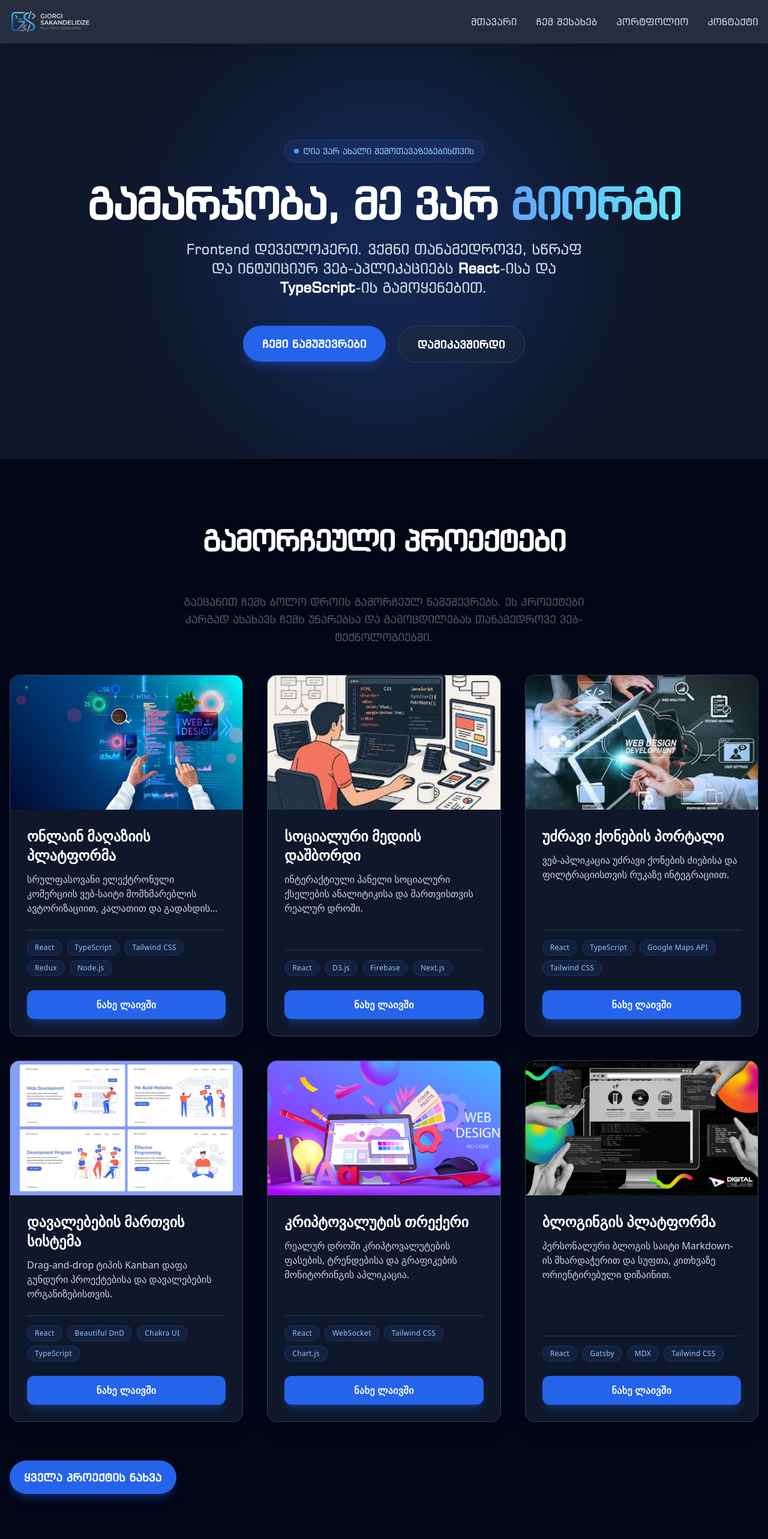
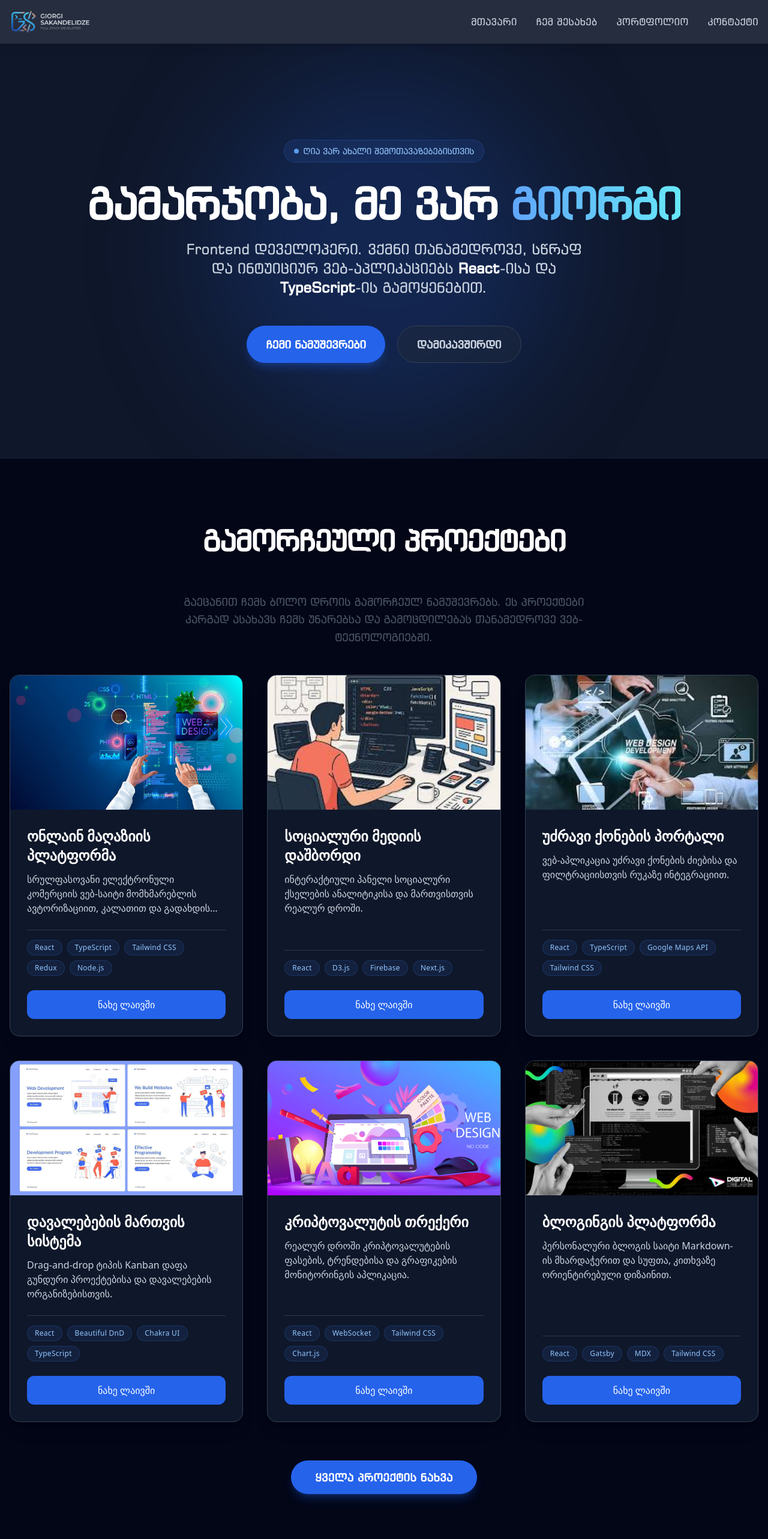
Before and after one commit to sakandelidzegiorgi/giorgi-sakandelidze-portfolio, a React (Vite) app: page / in a window 1280 px wide. Shown: the top 2566 px of the page at 60% size. Built offline with nearby package versions, Linux system fonts and the light colour scheme.

Commit message:
Fix accessibility and SEO issues for Lighthouse 100

```diff
--- a/src/components/Card.tsx
+++ b/src/components/Card.tsx
@@ -46,11 +46,14 @@ const Card = ({ title, image, description, techStack, liveUrl }: CardProps) => {
 
         {liveUrl && (
           <div className="mt-auto">
-            <a href={liveUrl} target="_blank" rel="noopener noreferrer">
-              {/* ღილაკი დავუბრუნეთ სტანდარტულ, მკვეთრ დიზაინს */}
-              <Button variant="primary" className="w-full bg-blue-600 hover:bg-blue-500 text-white font-medium py-3 rounded-xl">
-                ნახე ლაივში
-              </Button>
+            <a
+              href={liveUrl}
+              target="_blank"
+              rel="noopener noreferrer"
+              aria-label={`${title} - პროექტის ნახვა ლაივში`}
+              className="w-full bg-blue-600 hover:bg-blue-500 text-white font-medium py-3 rounded-xl flex items-center justify-center transition-colors duration-300"
+            >
+              ნახე ლაივში
             </a>
           </div>
         )}
--- a/src/components/Header.tsx
+++ b/src/components/Header.tsx
@@ -16,11 +16,11 @@ export default function Header({ links }: HeaderProps) {
       <div className="container mx-auto px-4 py-4 flex justify-between items-center">
 
         {/* === ლოგოს სექცია შეიცვალა === */}
-        <Link to="/" className="hover:opacity-80 transition-opacity duration-300">
+        <Link to="/" className="hover:opacity-80 transition-opacity duration-300" aria-label="მთავარი გვერდი">
           {/* src-ში მიუთითეთ თქვენი ფაილის ზუსტი სახელი (მაგ: /logo.png) */}
           <img
             src={logoImg}
-            alt="Logo"
+            alt="გიორგი საკანდელიძის ლოგო"
             loading="eager"
             fetchpriority="high"
             // h-10 (40px) ან h-12 (48px) აკონტროლებს ლოგოს სიმაღლეს. w-auto ინარჩუნებს პროპორციას.
@@ -46,6 +46,8 @@ export default function Header({ links }: HeaderProps) {
         <button
           className="md:hidden text-slate-300 hover:text-blue-400 transition-colors p-1"
           onClick={() => setIsOpen(!isOpen)}
+          aria-expanded={isOpen}
+          aria-label="ნავიგაციის მენიუს გახსნა/დახურვა"
         >
           <svg className="w-7 h-7" fill="none" stroke="currentColor" viewBox="0 0 24 24">
             {isOpen ? (
--- a/src/components/Hero.tsx
+++ b/src/components/Hero.tsx
@@ -35,17 +35,17 @@ export default function Hero() {
 
         {/* ღილაკები - მობილურზე სრულ სიგანეზე, დესკტოპზე გვერდიგვერდ */}
         <div className="flex flex-col sm:flex-row justify-center gap-5 w-full sm:w-auto">
-          <Link to="/portfolio" className="w-full sm:w-auto">
-            {/* ვამატებთ rounded-full-ს და shadow-ს */}
-            <Button variant="primary" className="w-full rounded-full bg-blue-600 hover:bg-blue-500 text-white shadow-lg shadow-blue-600/30 px-8 py-4 text-lg transition-all duration-300 hover:-translate-y-1">
-              ჩემი ნამუშევრები
-            </Button>
+          <Link
+            to="/portfolio"
+            className="w-full sm:w-auto inline-flex items-center justify-center rounded-full bg-blue-600 hover:bg-blue-500 text-white font-semibold shadow-lg shadow-blue-600/30 px-8 py-4 text-lg transition-all duration-300 hover:-translate-y-1 active:scale-95"
+          >
+            ჩემი ნამუშევრები
           </Link>
-          <Link to="/contact" className="w-full sm:w-auto">
-            {/* მეორადი ღილაკი ოდნავ გამჭვირვალე ფონით (backdrop-blur) */}
-            <Button variant="outline" className="w-full rounded-full border-slate-700 bg-slate-800/50 text-white hover:bg-slate-800 hover:border-slate-600 px-8 py-4 text-lg backdrop-blur-sm transition-all duration-300 hover:-translate-y-1">
-              დამიკავშირდი
-            </Button>
+          <Link
+            to="/contact"
+            className="w-full sm:w-auto inline-flex items-center justify-center rounded-full border border-slate-700 bg-slate-800/50 text-slate-300 hover:text-white hover:bg-slate-800 hover:border-slate-600 font-semibold px-8 py-4 text-lg backdrop-blur-sm transition-all duration-300 hover:-translate-y-1 active:scale-95"
+          >
+            დამიკავშირდი
           </Link>
         </div>
 
--- a/src/pages/Home.tsx
+++ b/src/pages/Home.tsx
@@ -40,10 +40,11 @@ export default function Home() {
 
         {/* "ყველა პროექტის ნახვა" ღილაკი */}
         <div className="text-center mt-16">
-          <Link to="/portfolio">
-            <Button variant="primary" className="px-10 py-3.5 text-lg font-bold">
-              ყველა პროექტის ნახვა
-            </Button>
+          <Link
+            to="/portfolio"
+            className="inline-flex items-center justify-center px-10 py-3.5 rounded-full font-bold transition-all duration-300 active:scale-95 tracking-wide text-lg bg-blue-600 text-white hover:bg-blue-500 shadow-lg shadow-blue-600/30"
+          >
+            ყველა პროექტის ნახვა
           </Link>
         </div>
       </Section>
```
Also changed, not shown: public/robots.txt (added).
